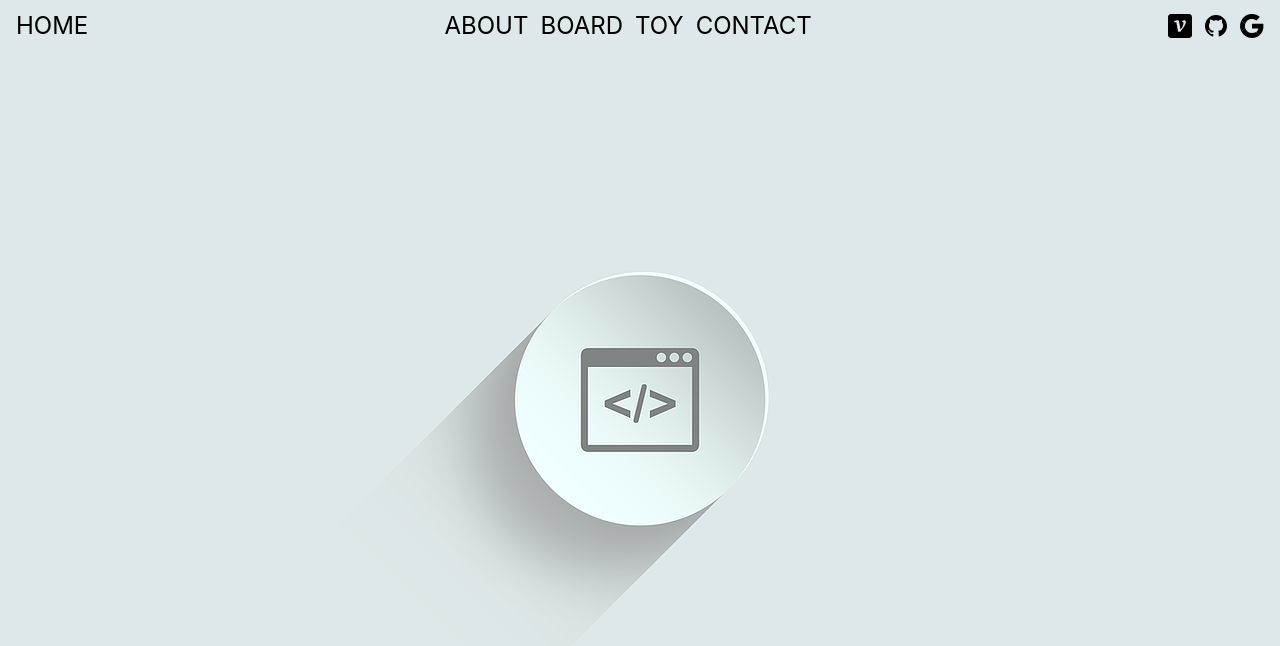
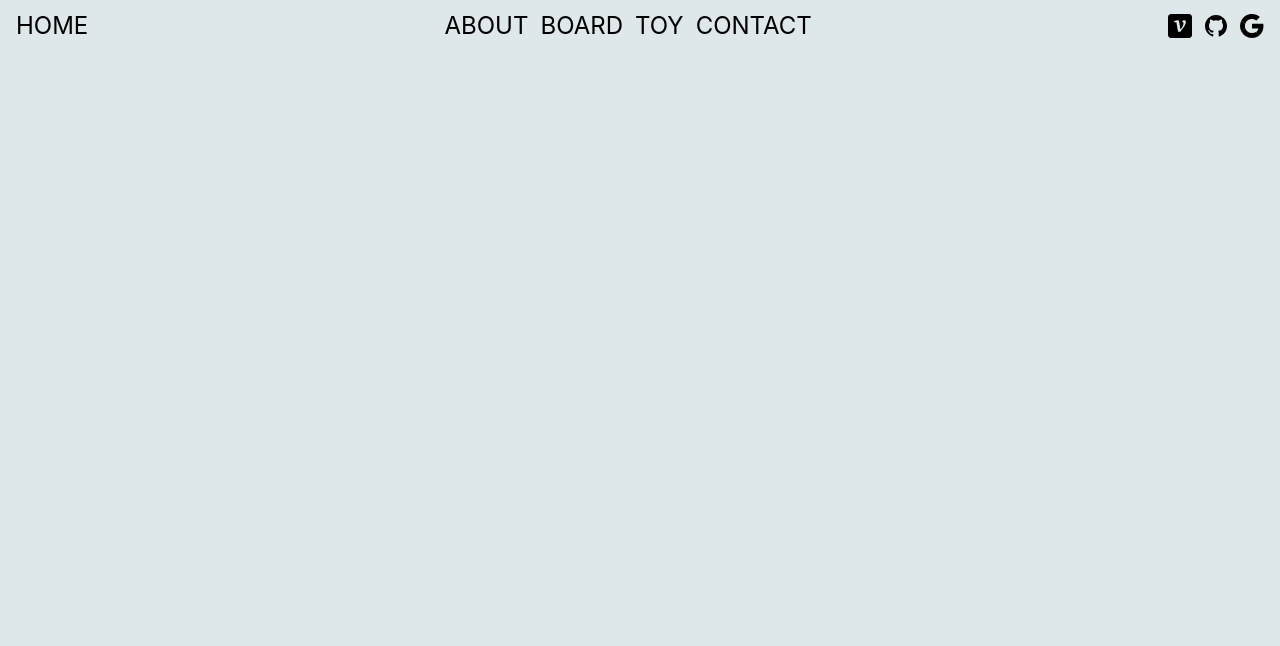
Before and after one commit to SeongYoonMin/toyblog, a Nuxt app: page / in a window 1280 px wide. Shown: the top 646 px of the page. Built offline with nearby package versions, Linux system fonts and the light colour scheme; a web font is replaced by a local one.

Commit message:
Fix: main

```diff
--- a/pages/index.vue
+++ b/pages/index.vue
@@ -6,9 +6,6 @@ definePageMeta({
 
 <template>
   <section class="w-full h-screen box-border flex items-center justify-center">
-    <picture
-      ><img src="../assets/images/main_img.png" alt="메인 배경 이미지"
-    /></picture>
   </section>
 </template>
 
```
